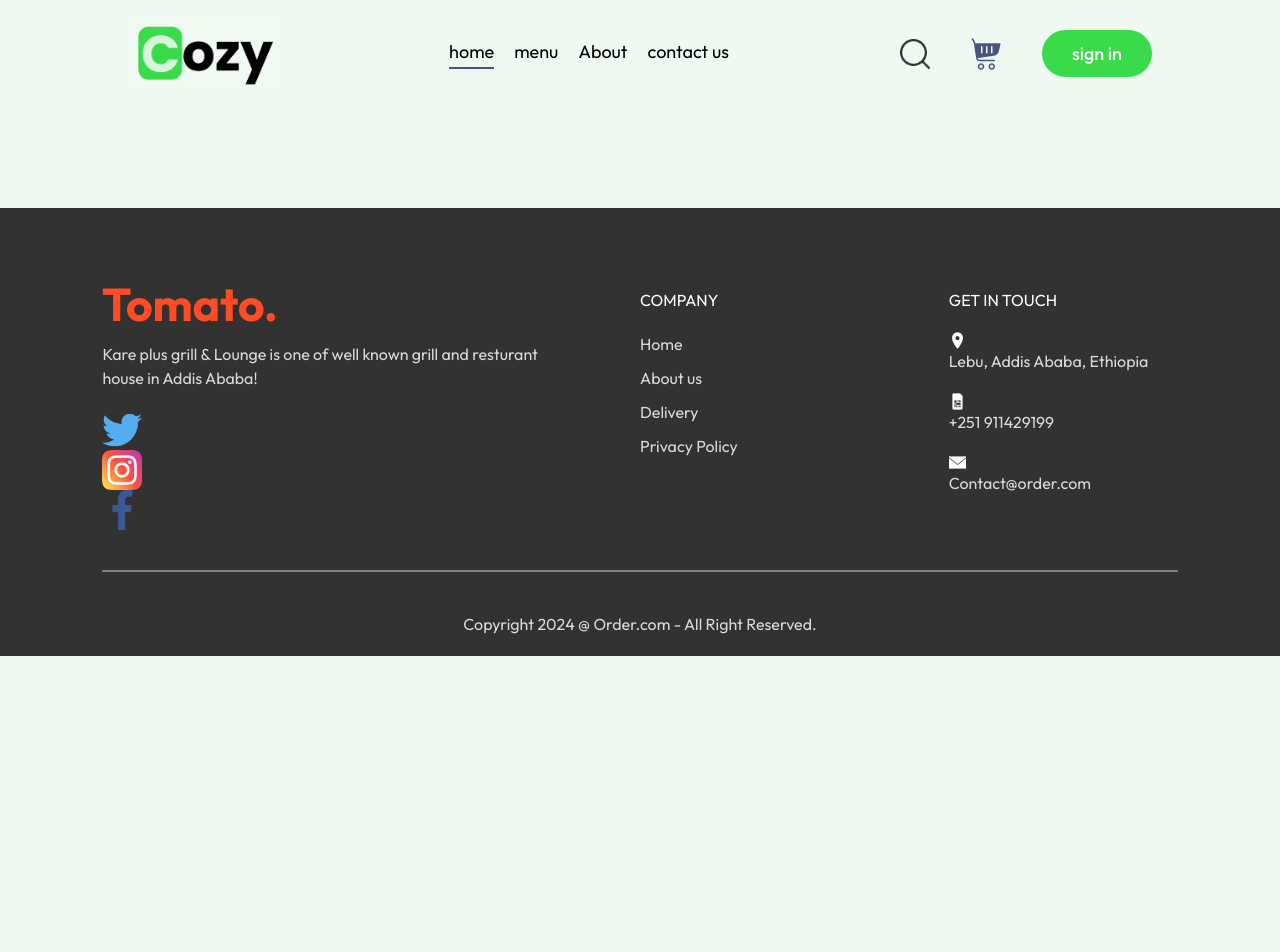
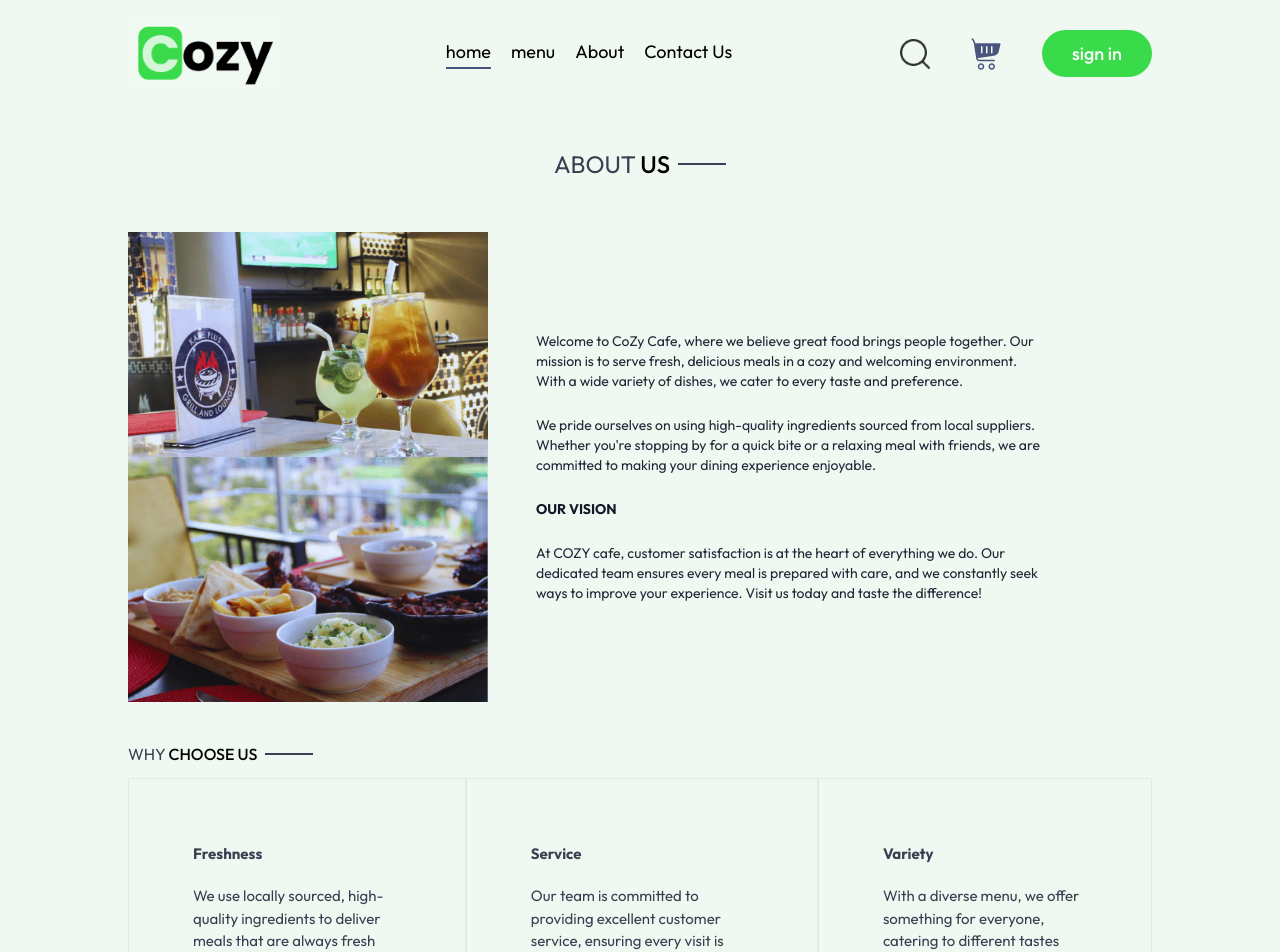
Before and after one commit to Natnael47/Cafeteria-Order-Management-System, a React (Vite) app in the folder frontend/: page /about in a window 1280 px wide. Shown: the top 952 px of the page. Before the commit the page ends 800 px from the top, so only its background shows below. Built offline with nearby package versions, Linux system fonts and the light colour scheme; no server answers.

Commit message:
about & Contact page added

```diff
--- a/frontend/src/App.jsx
+++ b/frontend/src/App.jsx
@@ -4,7 +4,9 @@ import Footer from "./components/Footer/Footer";
 import LoginPopUp from "./components/LoginPopUp/LoginPopUp";
 import { Navbar } from "./components/Navbar/Navbar";
 import SearchBar from "./components/SearchBar/SearchBar";
+import About from "./pages/About";
 import Cart from './pages/Cart/Cart';
+import Contact from "./pages/Contact";
 import Home from './pages/Home/Home';
 import Menu from "./pages/Menu/Menu";
 import MyOrders from "./pages/MyOrders/MyOrders";
@@ -32,6 +34,8 @@ const App = () => {
           <Route path="/menu" element={<Menu />} />
           <Route path="/myprofile" element={<MyProfile />} />
           <Route path="/verify" element={<Verify />} />
+          <Route path="/about" element={<About />} />
+          <Route path="/contact" element={<Contact />} />
         </Routes>
       </div>
       <Footer />
--- a/frontend/src/assets/assets.js
+++ b/frontend/src/assets/assets.js
@@ -44,6 +44,7 @@ import food_7 from "./food_7.png";
 import food_8 from "./food_8.png";
 import food_9 from "./food_9.png";
 
+import about_us from "./about.png";
 import add_icon_green from "./add_icon_green.png";
 import add_icon_white from "./add_icon_white.png";
 import app_store from "./app_store.png";
@@ -56,6 +57,7 @@ import facebook_iconBlue from "./facebook.png";
 import facebook_icon from "./facebook_icon.png";
 import burger_image from "./hamburger.png";
 import instagram_icon from "./instagram.png";
+import kare from "./kare.jpg";
 import linkedin_icon from "./linkedin_icon.png";
 import location_icon from "./location17.png";
 import logo2 from "./logo2.png";
@@ -106,6 +108,8 @@ export const assets = {
   profile_pic,
   razorpay_logo,
   stripe_logo,
+  about_us,
+  kare,
 };
 
 export const menu_list = [
--- a/frontend/src/components/Navbar/Navbar.jsx
+++ b/frontend/src/components/Navbar/Navbar.jsx
@@ -32,8 +32,9 @@ export const Navbar = ({ setShowLogin }) => {
                     ? <Link to='/menu' onClick={() => setMenu("menu") & setCurrState("home")} className={menu === "menu" ? "active" : ""}>menu</Link>
                     : <a href="#explore-menu" onClick={() => setMenu("menu")} className={menu === "menu" ? "active" : ""}>menu</a>
                 }
-                <a href="#app-download" onClick={() => setMenu("mobile-app")} className={menu === "mobile-app" ? "active" : ""}>About</a>
-                <a href="#footer" onClick={() => setMenu("contact-us")} className={menu === "contact-us" ? "active" : ""}>contact us</a>
+                <Link to='/about' onClick={() => setMenu("about")} className={menu === "about" ? "active" : ""}>About</Link>
+                <Link to='/contact' onClick={() => setMenu("contact-us")} className={menu === "contact-us" ? "active" : ""}>Contact Us</Link>
+
             </ul>
             <div className="navbar-right">
                 <img onClick={() => setShowSearch(true)} src={assets.search_icon} alt="" className="search" />
--- /dev/null
+++ b/frontend/src/pages/About.jsx
@@ -0,0 +1,43 @@
+import React from 'react'
+import { assets } from '../assets/assets'
+import Title from '../components/Title'
+
+const About = () => {
+    return (
+        <div>
+            <div className='text-center text-2xl pt-10 text-black'>
+                <Title text1={'ABOUT'} text2={'US'} />
+            </div>
+            <div className='my-10 flex  flex-col md:flex-row gap-12'>
+                <img className='w-full md:max-w-[360px]' src={assets.about_us} alt="" />
+                <div className='flex flex-col justify-center gap-6 md:w-2/4 text-sm text-gray-800'>
+                    <p>Welcome to CoZy Cafe, where we believe great food brings people together. Our mission is to serve fresh, delicious meals in a cozy and welcoming environment. With a wide variety of dishes, we cater to every taste and preference.</p>
+                    <p>We pride ourselves on using high-quality ingredients sourced from local suppliers. Whether you're stopping by for a quick bite or a relaxing meal with friends, we are committed to making your dining experience enjoyable.</p>
+                    <b className='text-gray-900'>OUR VISION</b>
+                    <p>At COZY cafe, customer satisfaction is at the heart of everything we do. Our dedicated team ensures every meal is prepared with care, and we constantly seek ways to improve your experience. Visit us today and taste the difference!</p>
+                </div>
+            </div>
+
+            <div>
+                <Title text1={'WHY'} text2={'CHOOSE US'} />
+            </div>
+            <div className='flex flex-col md:flex-row mb-20'>
+                <div className='border px-10 md:px-16 py-8 sm:py-16 flex flex-col gap-5 text-[15px] hover:bg-primary hover:text-white transition-all duration-300 text-gray-700 cursor-pointer'>
+                    <b>Freshness</b>
+                    <p>We use locally sourced, high-quality ingredients to deliver meals that are always fresh and full of flavor.</p>
+                </div>
+                <div className='border px-10 md:px-16 py-8 sm:py-16 flex flex-col gap-5 text-[15px] hover:bg-primary hover:text-white transition-all duration-300 text-gray-700 cursor-pointer'>
+                    <b>Service</b>
+                    <p>Our team is committed to providing excellent customer service, ensuring every visit is pleasant and welcoming.</p>
+                </div>
+                <div className='border px-10 md:px-16 py-8 sm:py-16 flex flex-col gap-5 text-[15px] hover:bg-primary hover:text-white transition-all duration-300 text-gray-700 cursor-pointer'>
+                    <b>Variety</b>
+                    <p>With a diverse menu, we offer something for everyone, catering to different tastes and dietary needs.</p>
+                </div>
+            </div>
+
+        </div>
+    )
+}
+
+export default About
--- /dev/null
+++ b/frontend/src/pages/Contact.jsx
@@ -0,0 +1,28 @@
+import React from 'react'
+import { assets } from '../assets/assets'
+import Title from '../components/Title'
+
+const Contact = () => {
+    return (
+        <div>
+            <div className='text-center text-2xl pt-10 '>
+                <Title text1={'Contact'} text2={'Us'} />
+            </div>
+
+            <div className='my-10 flex flex-col justify-center md:flex-row gap-10 mb-28 text-sm'>
+                <img className='w-full md:max-w-[360px]' src={assets.kare} alt="" />
+                <div className='flex flex-col justify-center items-start gap-6'>
+                    <p className='font-semibold text-lg text-gray-600'>Our Location</p>
+                    <p className='text-gray-500'>Lebu, Addis Ababa <br /> Ethiopia</p>
+                    <p className='text-gray-500'>Tel : (251) 963-8965 <br /> Email :Contact@order.com</p>
+                    <p className='font-semibold text-lg text-gray-600'>Careers at PRESCRIPTO</p>
+                    <p className='text-gray-500'>Learn more about our Team anj service</p>
+                    <button className='border border-black px-8 py-4 text-sm hover:bg-primary hover:border-primary hover:text-white transition-all duration-400'>Contact us</button>
+                </div>
+            </div>
+
+        </div>
+    )
+}
+
+export default Contact
```
Also changed, not shown: frontend/src/assets/about.png (added), frontend/src/assets/kare.jpg (added).
